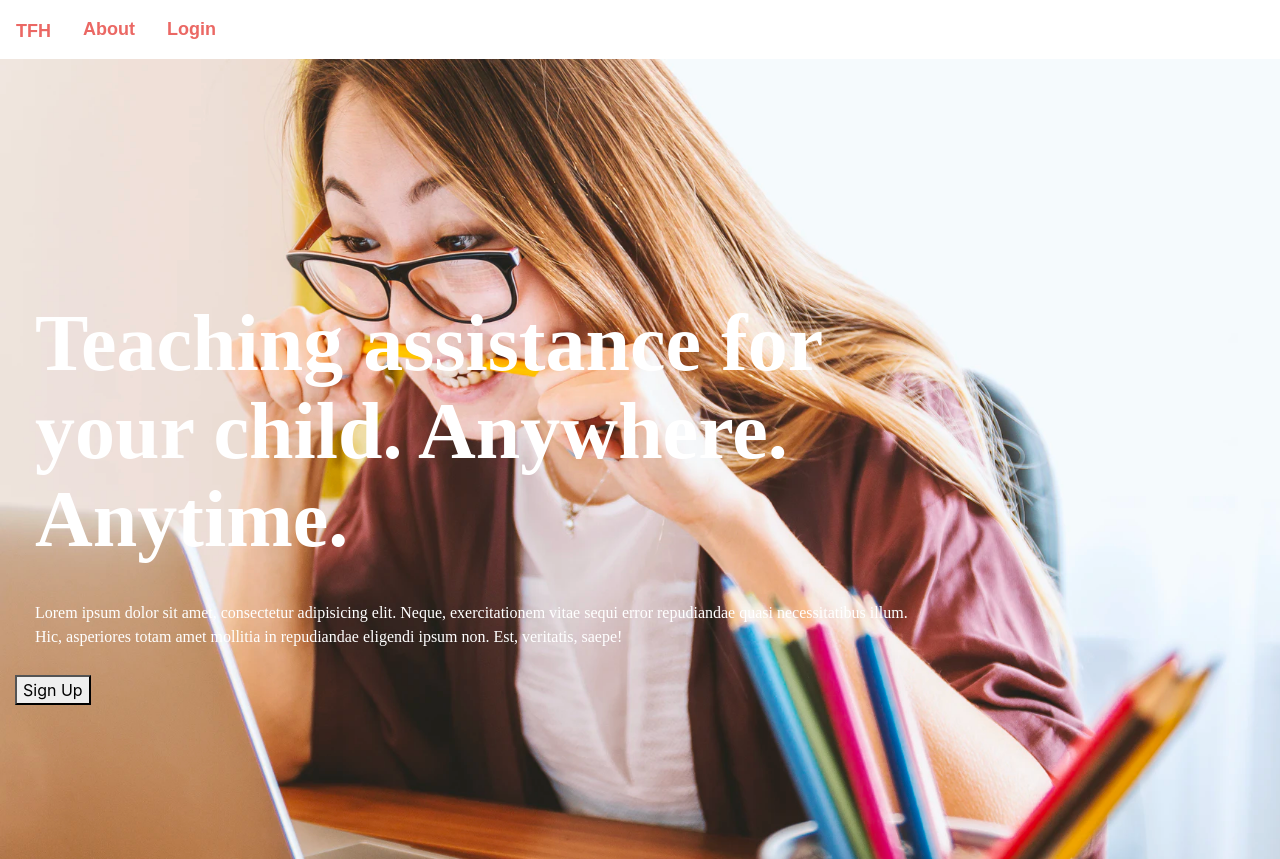
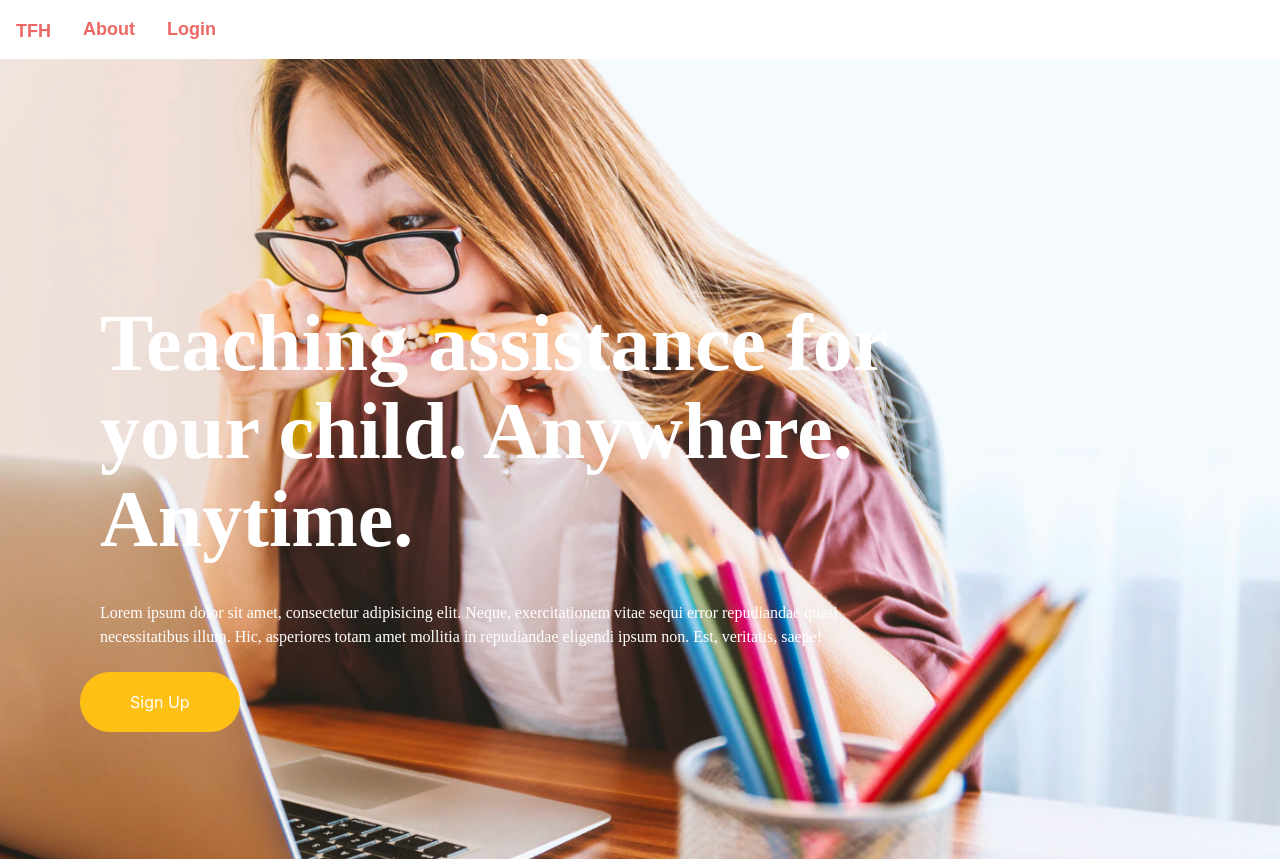
Before and after one commit to bootcamp-final-org/final-project, a React (Create React App) app in the folder client/: page / in a window 1280 px wide. Built offline with nearby package versions, Linux system fonts and the light colour scheme; a web font is replaced by a local one.

Commit message:
updating homepage to redirect to signup page

```diff
--- a/client/src/components/Home/Home.jsx
+++ b/client/src/components/Home/Home.jsx
@@ -1,28 +1,29 @@
 import React, { Component } from "react";
 import "./style.css";
+import { Link } from "react-router-dom";
 
 export default class Home extends Component {
   render() {
     return (
       <div>
         <div className="container">
-
           <main className="hero-content">
             <div className="row">
               <div className="col-sm-9">
-          <h1 className="hero-h1">Teaching assistance for your child. Anywhere. Anytime.</h1>
+                <h1 className="hero-h1">
+                  Teaching assistance for your child. Anywhere. Anytime.
+                </h1>
                 <p className="hero-p">
-              Lorem ipsum dolor sit amet, consectetur adipisicing elit. Neque,
-              exercitationem vitae sequi error repudiandae quasi necessitatibus
-              illum. Hic, asperiores totam amet mollitia in repudiandae eligendi
-              ipsum non. Est, veritatis, saepe!
+                  Lorem ipsum dolor sit amet, consectetur adipisicing elit.
+                  Neque, exercitationem vitae sequi error repudiandae quasi
+                  necessitatibus illum. Hic, asperiores totam amet mollitia in
+                  repudiandae eligendi ipsum non. Est, veritatis, saepe!
                 </p>
-            <button className="signup">Sign Up</button>
+                <Link to="/signup" id="signup">Sign Up</Link>
               </div>
             </div>
           </main>
         </div>
-
       </div>
     );
   }
--- a/client/src/components/Home/style.css
+++ b/client/src/components/Home/style.css
@@ -1,11 +1,15 @@
 .container{
     background-image: url("./assets/header-img.png");
-    width:100%;
+
     height: 100vh;
-    margin: 0;
     max-width: 100%;
+    background-repeat: no-repeat;
+    background-size: cover;
+
 }
-
+.row{
+    margin: 0 50px;
+}
 .hero-h1 {
     color: white;
     font-family: Proxima Nova;
@@ -28,3 +32,41 @@
     background:white;
     border-radius: 24px;
 }
+
+
+#signup {
+    border-radius: 30px;
+    height: 55px;
+    line-height: 55px;
+    padding: 20px 50px;
+    border:none;
+    background: #FFC015;
+    color: white;
+    text-decoration: none;
+}
+
+
+
+html,
+body,
+header,
+.view {
+  height: 100%;
+}
+
+@media (max-width: 740px) {
+  html,
+  body,
+  header,
+  .view {
+    height: 1000px;
+  }
+}
+@media (min-width: 800px) and (max-width: 850px) {
+  html,
+  body,
+  header,
+  .view {
+    height: 600px;
+  }
+}
```
Also changed, not shown: client/src/components/Home/Header.jsx (deleted, +0 -14 lines). Lines whose indentation alone changed are shown as unchanged.
